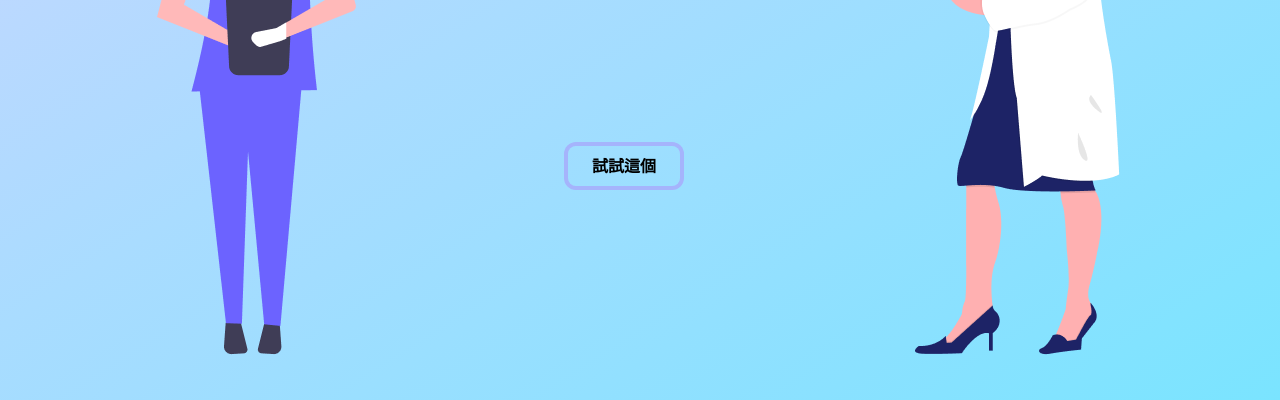
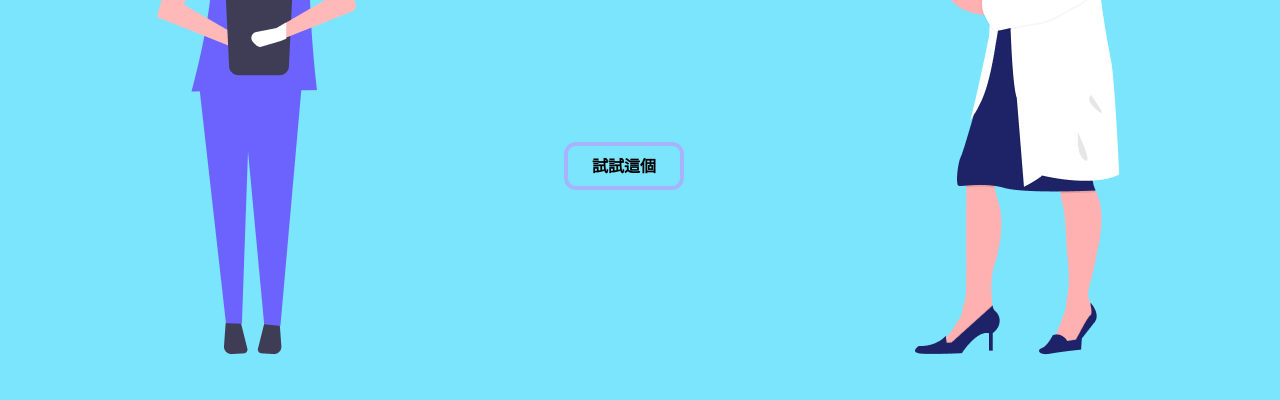
Before and after one commit to zxc85166/--------git-, a website: page public/index.html in a window 1280 px wide. Shown: the part 400-800 px from the top of the page. Drawn offline with nearby package versions, Linux system fonts and the light colour scheme.

Commit message:
background-color: #7be5fe;

```diff
--- a/public/other.css
+++ b/public/other.css
@@ -1,19 +1,5 @@
 body {
-  background-image: linear-gradient(
-    to bottom right,
-    rgb(209, 213, 255),
-    rgb(201, 214, 255),
-    rgb(193, 216, 255),
-    rgb(185, 217, 255),
-    rgb(177, 218, 255),
-    rgb(169, 220, 255),
-    rgb(162, 221, 255),
-    rgb(154, 223, 255),
-    rgb(146, 224, 255),
-    rgb(138, 225, 255),
-    rgb(130, 227, 255),
-    rgb(122, 228, 255)
-  );
+  background-color: #7be5fe;
 }
 
 .v-enter-active,
```
